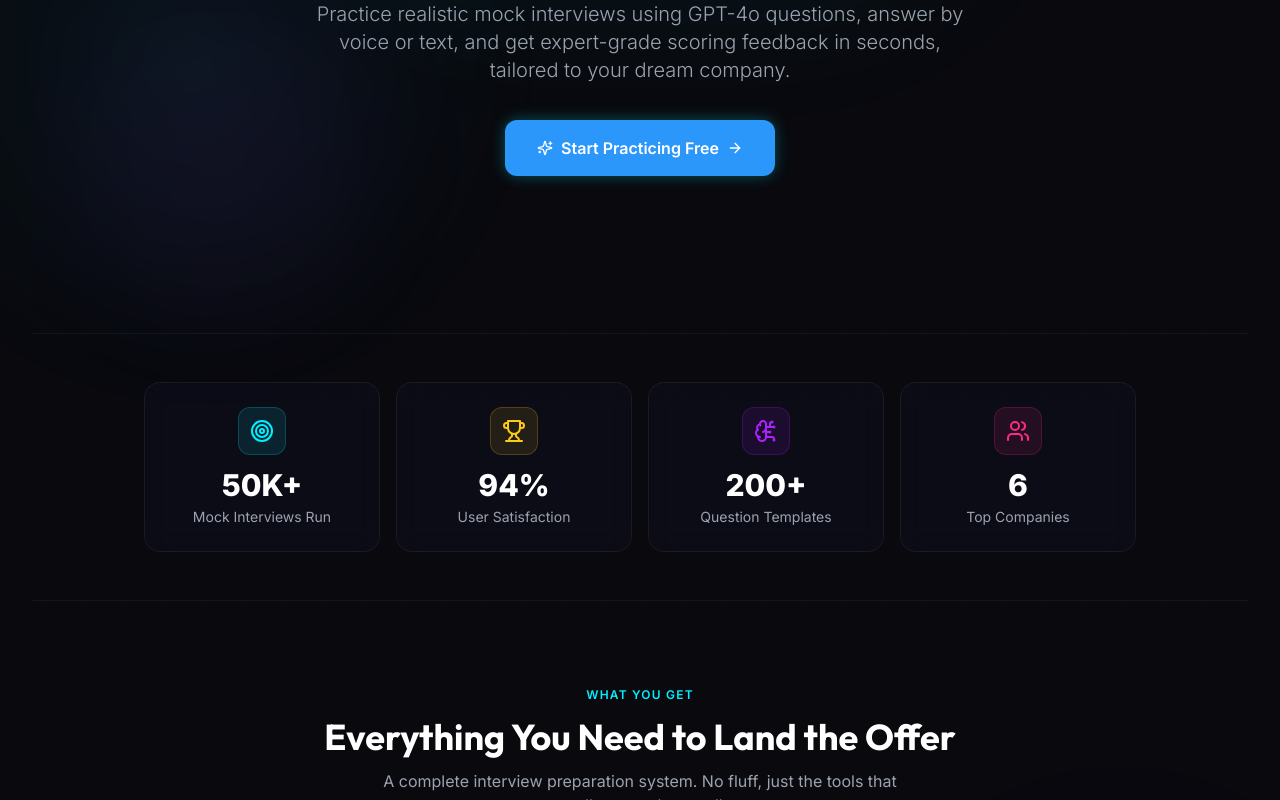
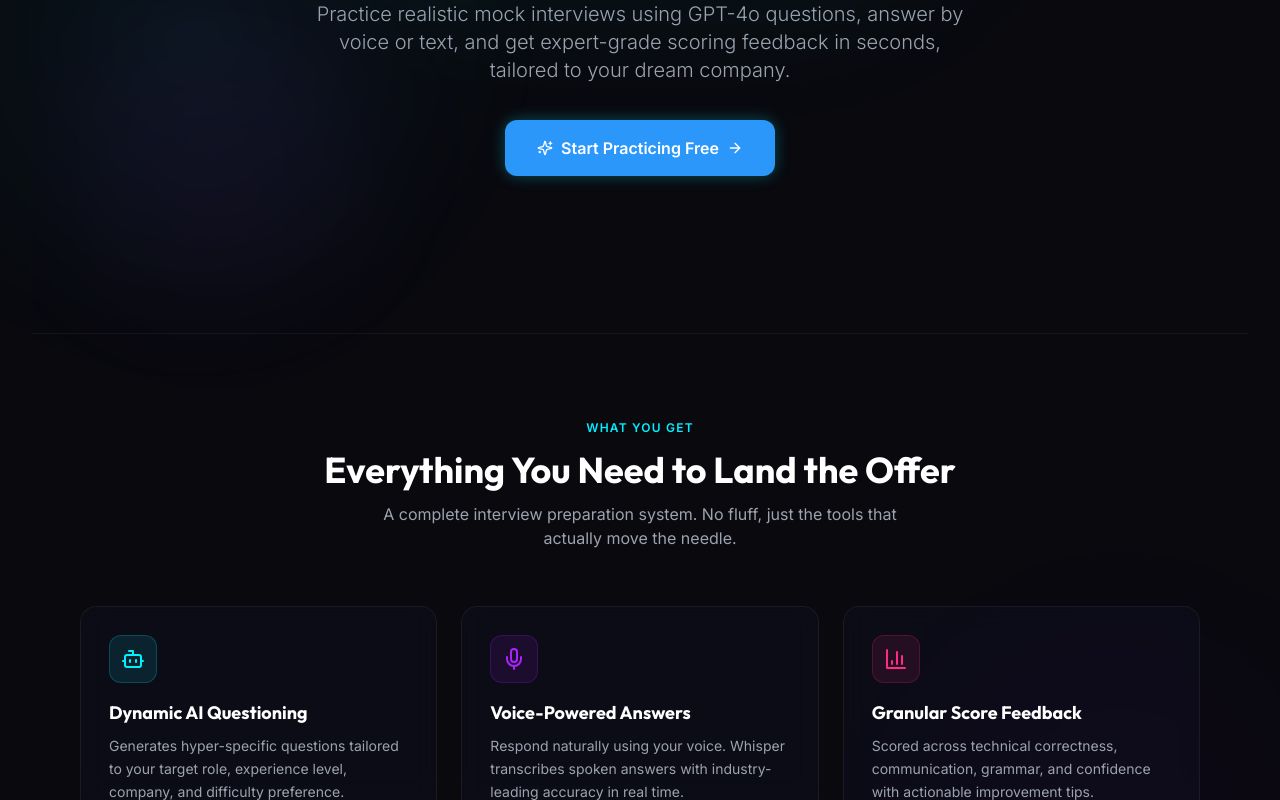
Before and after one commit to Krishna29Kumar/InterviewAI, a React (Vite) app in the folder client/: page / in a window 1280 px wide. Shown: the part 483-1283 px from the top of the page. Built offline with nearby package versions, Linux system fonts and the light colour scheme; a web font is replaced by a local one.

Commit message:
Minor changes

```diff
--- a/client/src/pages/LandingPage.jsx
+++ b/client/src/pages/LandingPage.jsx
@@ -137,18 +137,6 @@ const LandingPage = () => {
         </motion.div>
       </section>
 
-      {/* STATS */}
-      <section className="w-full py-12 border-t border-white/5">
-        <div className="max-w-5xl mx-auto px-4">
-          <motion.div variants={stagger} initial="hidden" whileInView="visible" viewport={{ once: true, margin: "-80px" }} className="grid grid-cols-2 md:grid-cols-4 gap-4">
-            <StatCard value="50K+" label="Mock Interviews Run" icon={Target} colorClass="bg-neonBlue/10 border border-neonBlue/20 text-neonBlue" />
-            <StatCard value="94%" label="User Satisfaction" icon={Trophy} colorClass="bg-yellow-400/10 border border-yellow-400/20 text-yellow-400" />
-            <StatCard value="200+" label="Question Templates" icon={BrainCircuit} colorClass="bg-neonPurple/10 border border-neonPurple/20 text-neonPurple" />
-            <StatCard value="6" label="Top Companies" icon={Users} colorClass="bg-accentPink/10 border border-accentPink/20 text-accentPink" />
-          </motion.div>
-        </div>
-      </section>
-
       {/* FEATURES */}
       <section id="features" className="w-full py-20 border-t border-white/5">
         <div className="max-w-6xl mx-auto px-4">
```
